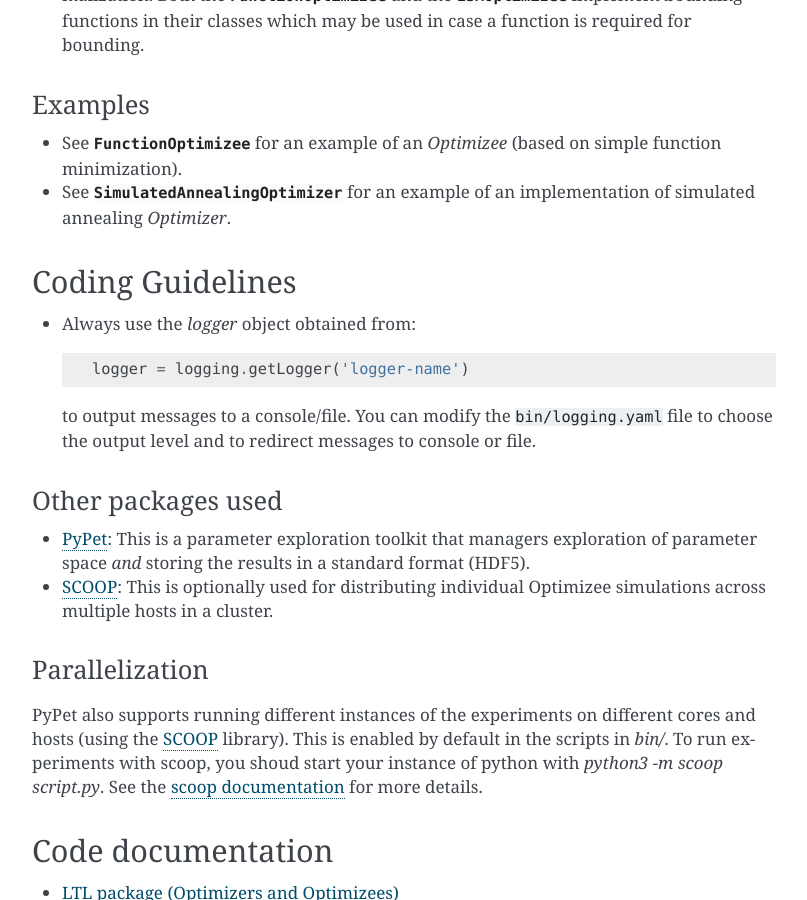
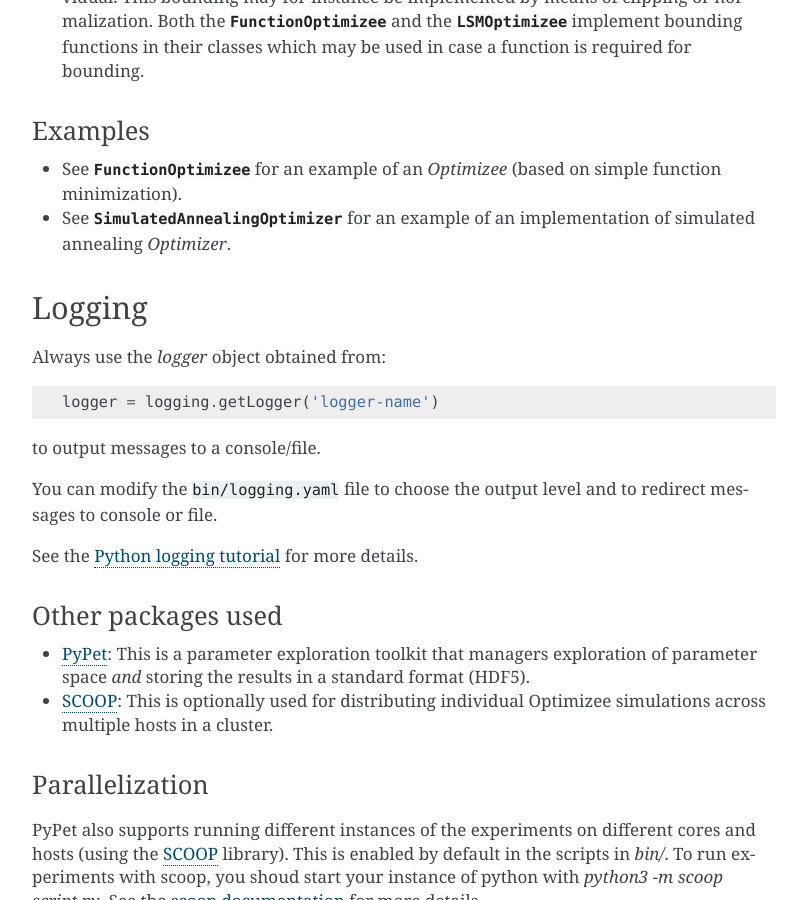
Before and after one commit to IGITUGraz/L2L, a Sphinx documentation site: the page built from doc/intro.rst, in a window 1280 px wide and 900 px high, scrolled down 7441 px. Shown: the whole window, without its empty margins (346-1153 px from the left). Built offline with Sphinx 7.4.7, drawn with Linux system fonts in a browser that asks for light colours; some of the changed text lies outside the part shown.

Commit message:
Prepending individual to dictionary keys, logging documentation

```diff
--- a/doc/intro.rst
+++ b/doc/intro.rst
@@ -119,6 +119,7 @@ Writing new algorithms
   module with an appropriate name and fill in the functions. (same as above)
 * For a new **experiment**: Create a copy of the file :file:`bin/ltl-template.py` with an appropriate name and fill in
   the *TODOs*.
+* Add an entry in :file:`bin/logging.yaml` for the new class/file you created. See logging_.
 
 Details for implementing the `Optimizer`, `Optimizee` and experiment follow.
 
@@ -361,15 +362,22 @@ Examples
 * See :class:`~ltl.optimizers.simulatedannealing.optimizer.SimulatedAnnealingOptimizer` for an example of an
   implementation of simulated annealing `Optimizer`.
 
-Coding Guidelines
-=================
-* Always use the `logger` object obtained from::
 
-    logger = logging.getLogger('logger-name')
+.. _logging:
 
-  to output messages to a
-  console/file. You can modify the :file:`bin/logging.yaml` file to choose the output level and to redirect messages to
-  console or file.
+Logging
+=======
+
+Always use the `logger` object obtained from::
+
+  logger = logging.getLogger('logger-name')
+
+to output messages to a console/file.
+
+You can modify the :file:`bin/logging.yaml` file to choose the output level and to redirect messages to console or
+file.
+
+See the `Python logging tutorial <https://docs.python.org/3/howto/logging.html>`_ for more details.
 
 
 Other packages used
```
Also changed, not shown: 1 other file.
